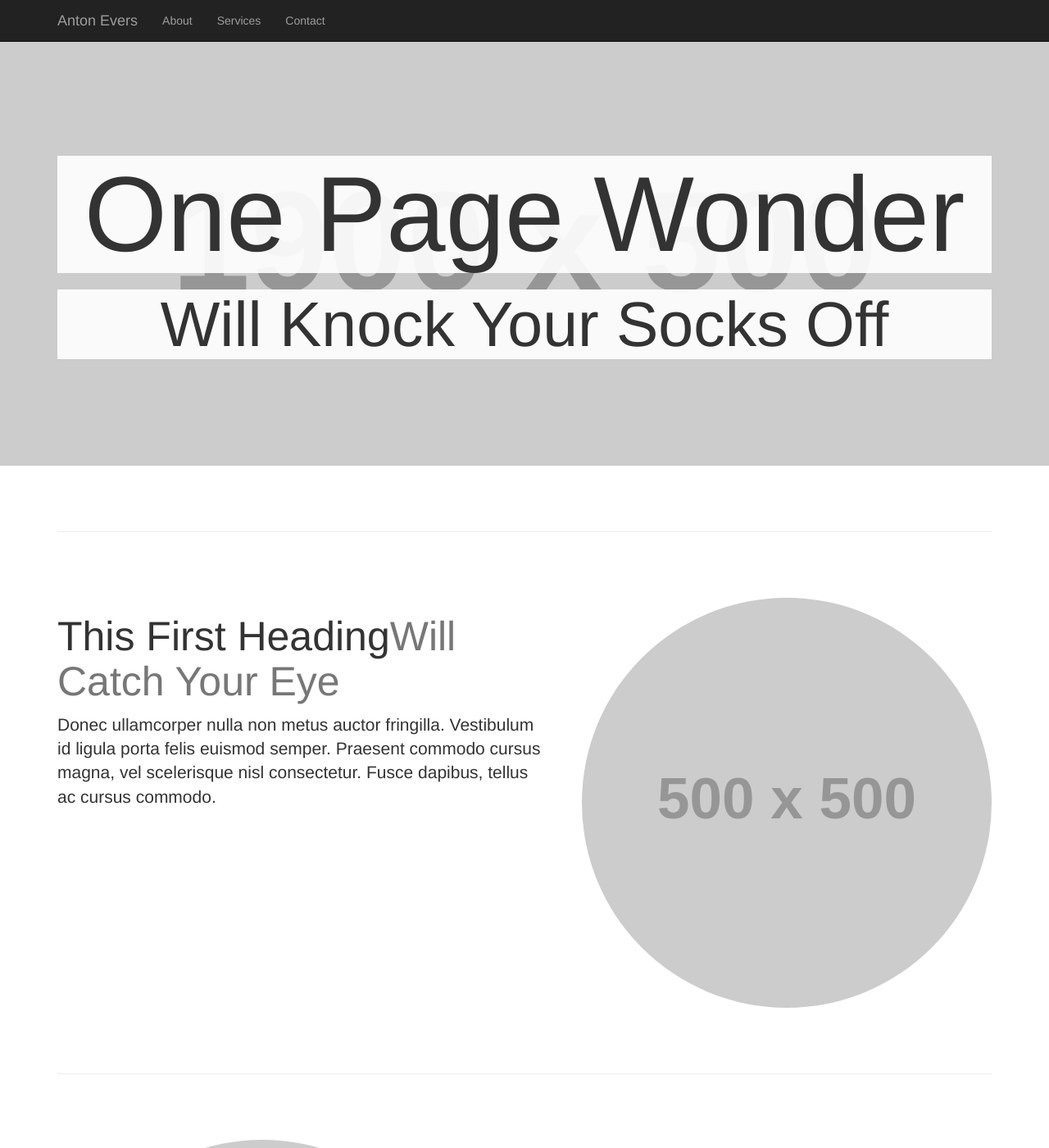
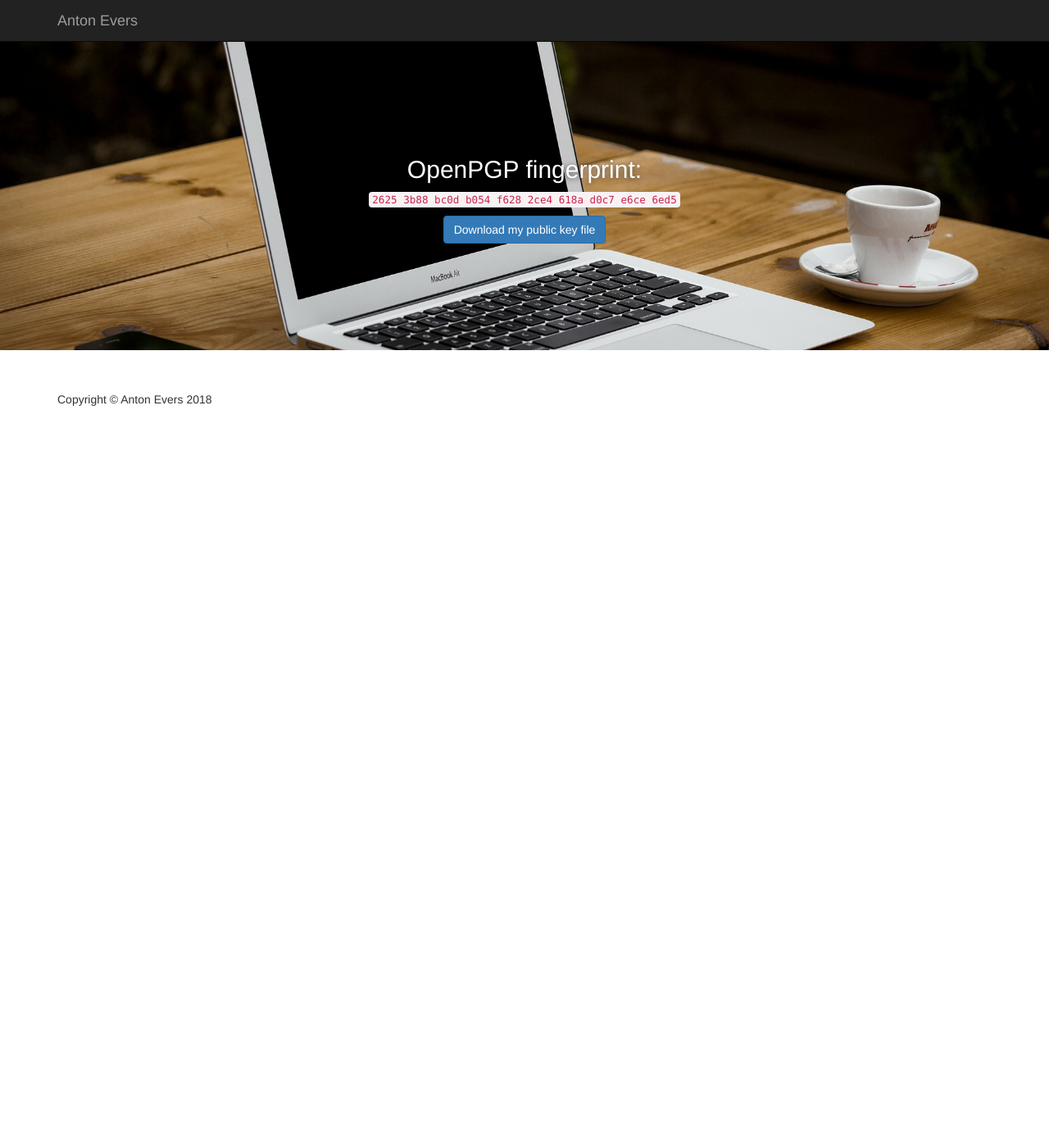
Before and after one commit to AntonEvers/pgp.eve.rs, a Jekyll site: the page built from index.html, in a window 1280 px wide and 1400 px high. Shown: the whole window at 82% size. Built offline with Jekyll 4.4.1, drawn with Linux system fonts in a browser that asks for light colours; some of the changed text lies outside the part shown.

Commit message:
Insert fingerprint and key file

```diff
--- a/_includes/features.html
+++ /dev/null
@@ -1,13 +0,0 @@
-<main>
-  {% for feature in site.features %}
-    <hr id='{{ feature.id }}'>
-
-    <section>
-      <img class='{% cycle 'pull-right', 'pull-left' %}' src='{{ feature.image }}'>
-      <h2>{{ feature.heading }}<span>{{ feature.subheading }}</span></h2>
-      <div class='lead'>{{ feature.content }}</div>
-    </section>
-  {% endfor %}
-
-  <hr>
-</main>
--- a/_includes/header.html
+++ b/_includes/header.html
@@ -1,8 +1,13 @@
 <header>
   <div class='headline'>
     <div class='container'>
-      <h1>{{ page.heading }}</h1>
-      <h2>{{ page.subheading }}</h2>
+      <h1>OpenPGP fingerprint:</h1>
+      <p>
+       <code>2625 3b88 bc0d b054 f628 2ce4 618a d0c7 e6ce 6ed5</code>
+      </p>
+      <p>
+        <a class="btn btn-primary" href="/assets/keys/E6CE6ED5.asc">Download my public key file</a>
+      </p>
     </div>
   </div>
 </header>
--- a/_includes/navigation.html
+++ b/_includes/navigation.html
@@ -2,24 +2,7 @@
   <div class='container'>
 
     <div class='navbar-header'>
-      <button type='button' data-toggle='collapse' data-target='#menu'>
-        <span class='sr-only'>Toggle navigation</span>
-        <span class='icon-bar'></span>
-        <span class='icon-bar'></span>
-        <span class='icon-bar'></span>
-      </button>
       <a class='navbar-brand' href='#'>{{ site.sitename }}</a>
     </div>
-
-    <div id='menu'>
-      <ul>
-        {% for feature in site.features %}
-        <li>
-          <a href='#{{ feature.id }}'>{{ feature.name }}</a>
-        </li>
-        {% endfor %}
-      </ul>
-    </div>
-
   </div>
 </nav>
--- /dev/null
+++ b/assets/_sass/_evers.scss
@@ -0,0 +1,8 @@
+header {
+  h1, h2 {
+    font-size: 30px;
+    background: none;
+    color: #fff;
+    text-shadow: 0px 1px 6px rgba(0,0,0,0.6);
+  }
+}
--- a/assets/_sass/_header.scss
+++ b/assets/_sass/_header.scss
@@ -2,7 +2,7 @@ header {
   display: block;
   width: 100%;
   text-align: center;
-  background: url('http://placehold.it/1900x500') no-repeat center center scroll;
+  background: url('/assets/images/workstation-336369_1920.jpg') no-repeat center center scroll;
   -webkit-background-size: cover;
   -moz-background-size: cover;
   background-size: cover;
--- a/assets/app.scss
+++ b/assets/app.scss
@@ -9,3 +9,5 @@ layout: compress
 @import 'nav';
 @import 'header';
 @import 'main';
+
+@import 'evers';
--- a/index.html
+++ b/index.html
@@ -1,12 +1,11 @@
 ---
 layout: default
-heading: One Page Wonder
-subheading: Will Knock Your Socks Off
+heading: OpenPGP Keys
+subheading: Send me secure email
 ---
 
 {% include header.html %}
 
 <div class="container">
-  {% include features.html %}
-  {% include footer.html %}
+ {% include footer.html %}
 </div>
```
Also changed, not shown: _features/01-about.md (deleted, +0 -9 lines), _features/02-services.md (deleted, +0 -9 lines), _features/03-contact.md (deleted, +0 -9 lines), README.md, assets/images/workstation-336369_1920.jpg (added), 2 other files.
